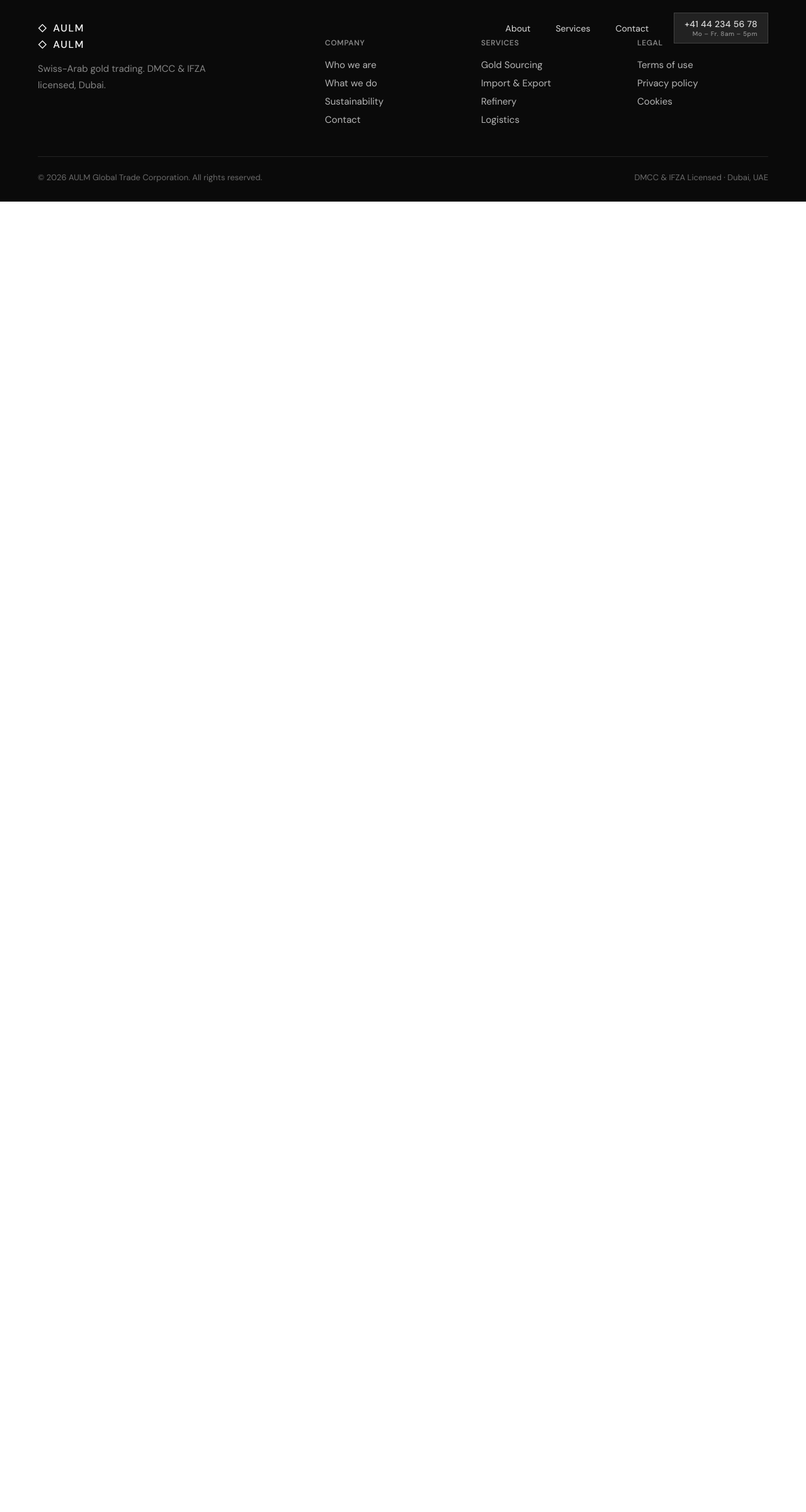
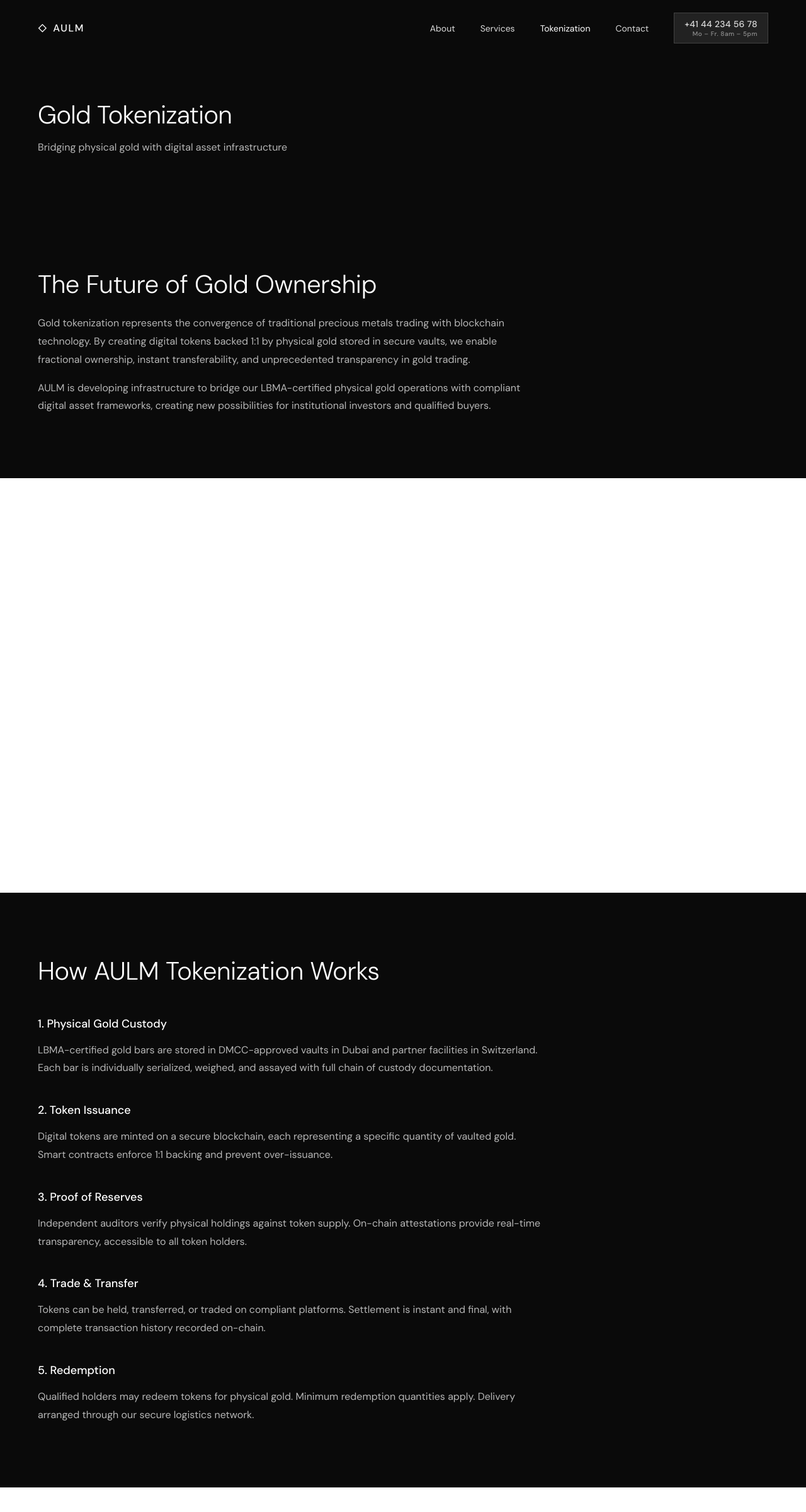
Before and after one commit to privatecharterxdevelopment/AULM, a React (Vite) app: page /tokenization in a window 1280 px wide. Shown: the top 2400 px of the page at 63% size. Before the commit the page ends 800 px from the top, so only its background shows below. Built offline with nearby package versions, Linux system fonts and the light colour scheme.

Commit message:
Add Tokenization page
- Gold tokenization overview and benefits
- How AULM tokenization works (5 steps)
- Institutional partners section
- SEO-friendly content for gold tokenization
- Added to nav, footer, routes

Co-Authored-By: Claude Opus 4.5 <noreply@anthropic.com>

```diff
--- a/src/App.jsx
+++ b/src/App.jsx
@@ -5,6 +5,7 @@ import Footer from './components/Footer'
 import Home from './pages/Home'
 import About from './pages/About'
 import Services from './pages/Services'
+import Tokenization from './pages/Tokenization'
 import Sustainability from './pages/Sustainability'
 import Contact from './pages/Contact'
 import './styles/globals.css'
@@ -21,6 +22,7 @@ function AppContent() {
           <Route path="/" element={<Home />} />
           <Route path="/about" element={<About />} />
           <Route path="/services" element={<Services />} />
+          <Route path="/tokenization" element={<Tokenization />} />
           <Route path="/sustainability" element={<Sustainability />} />
           <Route path="/contact" element={<Contact />} />
         </Routes>
--- a/src/components/Footer.jsx
+++ b/src/components/Footer.jsx
@@ -26,7 +26,7 @@ function Footer() {
               <li><Link to="/services">Gold Sourcing</Link></li>
               <li><Link to="/services">Import & Export</Link></li>
               <li><Link to="/services">Refinery</Link></li>
-              <li><Link to="/services">Logistics</Link></li>
+              <li><Link to="/tokenization">Tokenization</Link></li>
             </ul>
           </div>
 
--- a/src/components/Header.jsx
+++ b/src/components/Header.jsx
@@ -29,6 +29,11 @@ function Header() {
                 </NavLink>
               </li>
               <li>
+                <NavLink to="/tokenization" className={({ isActive }) => `nav-link ${isActive ? 'active' : ''}`} onClick={closeMobileMenu}>
+                  Tokenization
+                </NavLink>
+              </li>
+              <li>
                 <NavLink to="/contact" className={({ isActive }) => `nav-link ${isActive ? 'active' : ''}`} onClick={closeMobileMenu}>
                   Contact
                 </NavLink>
--- /dev/null
+++ b/src/pages/Tokenization.jsx
@@ -0,0 +1,155 @@
+function Tokenization() {
+  return (
+    <>
+      {/* Page Header */}
+      <section className="page-header">
+        <div className="container">
+          <h1>Gold Tokenization</h1>
+          <p>Bridging physical gold with digital asset infrastructure</p>
+        </div>
+      </section>
+
+      {/* Intro Section */}
+      <section>
+        <div className="container">
+          <div style={{ maxWidth: '800px' }}>
+            <h2>The Future of Gold Ownership</h2>
+            <p style={{ marginTop: '1.5rem', lineHeight: '1.8' }}>
+              Gold tokenization represents the convergence of traditional precious metals trading with blockchain technology. By creating digital tokens backed 1:1 by physical gold stored in secure vaults, we enable fractional ownership, instant transferability, and unprecedented transparency in gold trading.
+            </p>
+            <p style={{ marginTop: '1rem', lineHeight: '1.8' }}>
+              AULM is developing infrastructure to bridge our LBMA-certified physical gold operations with compliant digital asset frameworks, creating new possibilities for institutional investors and qualified buyers.
+            </p>
+          </div>
+        </div>
+      </section>
+
+      {/* Benefits Grid */}
+      <section style={{ background: 'var(--color-light)' }}>
+        <div className="container">
+          <h2 style={{ marginBottom: '3rem' }}>Advantages of Tokenized Gold</h2>
+          <div className="services-grid">
+            <div className="service-card">
+              <h3>Fractional Ownership</h3>
+              <p>
+                Access gold investment starting from small denominations. Tokenization removes traditional barriers to entry, enabling precise portfolio allocation without minimum bar requirements.
+              </p>
+            </div>
+            <div className="service-card">
+              <h3>24/7 Transferability</h3>
+              <p>
+                Transfer gold ownership instantly, globally, at any time. No waiting for vault operations or bank transfers. Blockchain-based settlement in minutes, not days.
+              </p>
+            </div>
+            <div className="service-card">
+              <h3>Full Transparency</h3>
+              <p>
+                Every token is traceable to specific gold bars with documented provenance. Real-time proof of reserves through on-chain attestations and independent audits.
+              </p>
+            </div>
+            <div className="service-card">
+              <h3>Reduced Costs</h3>
+              <p>
+                Eliminate traditional custody and transfer fees. Smart contract automation reduces administrative overhead, passing savings to token holders.
+              </p>
+            </div>
+            <div className="service-card">
+              <h3>Physical Redemption</h3>
+              <p>
+                Token holders retain the right to redeem for physical gold. Convert your digital holdings to LBMA-certified bars delivered to your vault or designated location.
+              </p>
+            </div>
+            <div className="service-card">
+              <h3>Regulatory Compliance</h3>
+              <p>
+                Built within Swiss and UAE regulatory frameworks. Full KYC/AML compliance, designed for institutional adoption and qualified investor requirements.
+              </p>
+            </div>
+          </div>
+        </div>
+      </section>
+
+      {/* How It Works */}
+      <section>
+        <div className="container">
+          <div style={{ maxWidth: '800px' }}>
+            <h2>How AULM Tokenization Works</h2>
+
+            <div style={{ marginTop: '3rem' }}>
+              <h3 style={{ marginBottom: '1rem' }}>1. Physical Gold Custody</h3>
+              <p style={{ lineHeight: '1.8' }}>
+                LBMA-certified gold bars are stored in DMCC-approved vaults in Dubai and partner facilities in Switzerland. Each bar is individually serialized, weighed, and assayed with full chain of custody documentation.
+              </p>
+            </div>
+
+            <div style={{ marginTop: '2.5rem' }}>
+              <h3 style={{ marginBottom: '1rem' }}>2. Token Issuance</h3>
+              <p style={{ lineHeight: '1.8' }}>
+                Digital tokens are minted on a secure blockchain, each representing a specific quantity of vaulted gold. Smart contracts enforce 1:1 backing and prevent over-issuance.
+              </p>
+            </div>
+
+            <div style={{ marginTop: '2.5rem' }}>
+              <h3 style={{ marginBottom: '1rem' }}>3. Proof of Reserves</h3>
+              <p style={{ lineHeight: '1.8' }}>
+                Independent auditors verify physical holdings against token supply. On-chain attestations provide real-time transparency, accessible to all token holders.
+              </p>
+            </div>
+
+            <div style={{ marginTop: '2.5rem' }}>
+              <h3 style={{ marginBottom: '1rem' }}>4. Trade & Transfer</h3>
+              <p style={{ lineHeight: '1.8' }}>
+                Tokens can be held, transferred, or traded on compliant platforms. Settlement is instant and final, with complete transaction history recorded on-chain.
+              </p>
+            </div>
+
+            <div style={{ marginTop: '2.5rem' }}>
+              <h3 style={{ marginBottom: '1rem' }}>5. Redemption</h3>
+              <p style={{ lineHeight: '1.8' }}>
+                Qualified holders may redeem tokens for physical gold. Minimum redemption quantities apply. Delivery arranged through our secure logistics network.
+              </p>
+            </div>
+          </div>
+        </div>
+      </section>
+
+      {/* For Institutions */}
+      <section style={{ background: 'var(--color-dark)', color: 'var(--color-white)' }}>
+        <div className="container">
+          <div style={{ maxWidth: '800px' }}>
+            <h2 style={{ color: 'var(--color-white)' }}>For Institutional Partners</h2>
+            <p style={{ marginTop: '1.5rem', lineHeight: '1.8', color: 'rgba(255,255,255,0.7)' }}>
+              AULM tokenization infrastructure is designed for institutional adoption. We work with Family Offices, asset managers, and financial institutions seeking regulated exposure to tokenized precious metals.
+            </p>
+            <ul style={{ marginTop: '2rem', lineHeight: '2', color: 'rgba(255,255,255,0.7)' }}>
+              <li>White-label tokenization solutions for qualified issuers</li>
+              <li>API integration for portfolio management systems</li>
+              <li>Customized custody and redemption arrangements</li>
+              <li>Regulatory guidance for Swiss and UAE jurisdictions</li>
+              <li>Dedicated institutional relationship management</li>
+            </ul>
+            <p style={{ marginTop: '2rem', lineHeight: '1.8', color: 'rgba(255,255,255,0.7)' }}>
+              Contact us to discuss how tokenized gold can enhance your portfolio infrastructure.
+            </p>
+            <a href="mailto:trading@aulmtrading.com" className="btn btn-outline" style={{ marginTop: '2rem', borderColor: 'rgba(255,255,255,0.3)', color: 'var(--color-white)' }}>
+              Institutional Inquiry
+            </a>
+          </div>
+        </div>
+      </section>
+
+      {/* Disclaimer */}
+      <section>
+        <div className="container">
+          <div style={{ maxWidth: '800px', fontSize: '0.875rem', color: 'rgba(0,0,0,0.5)', lineHeight: '1.8' }}>
+            <p>
+              <strong>Important Notice:</strong> AULM gold tokenization services are available only to qualified investors and institutional clients in permitted jurisdictions. Token offerings may be subject to regulatory restrictions. This page is for informational purposes only and does not constitute an offer to sell or solicitation to buy any securities or tokens. Please contact us for detailed information regarding eligibility, regulatory status, and availability in your jurisdiction.
+            </p>
+          </div>
+        </div>
+      </section>
+    </>
+  )
+}
+
+export default Tokenization
```
